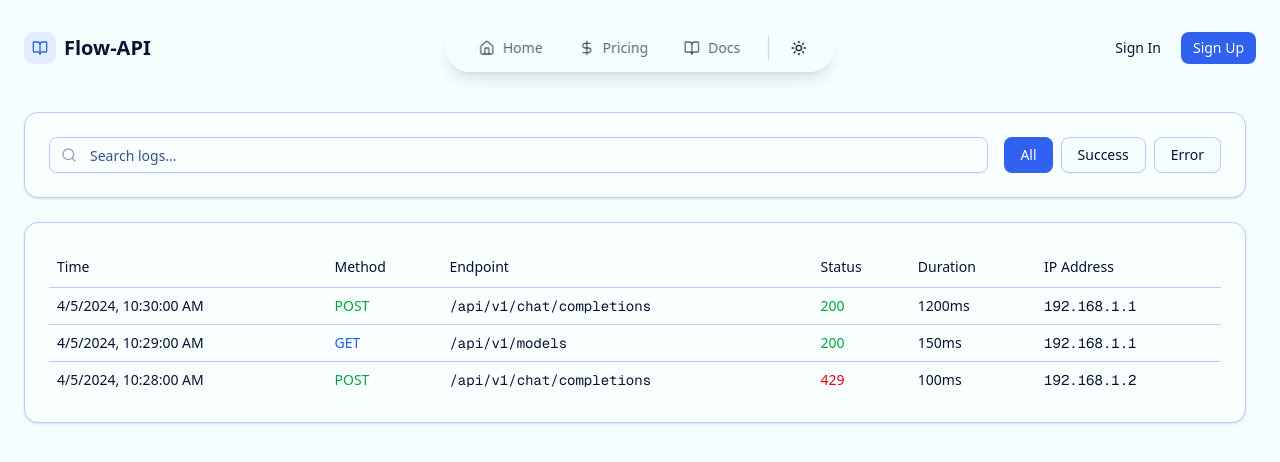
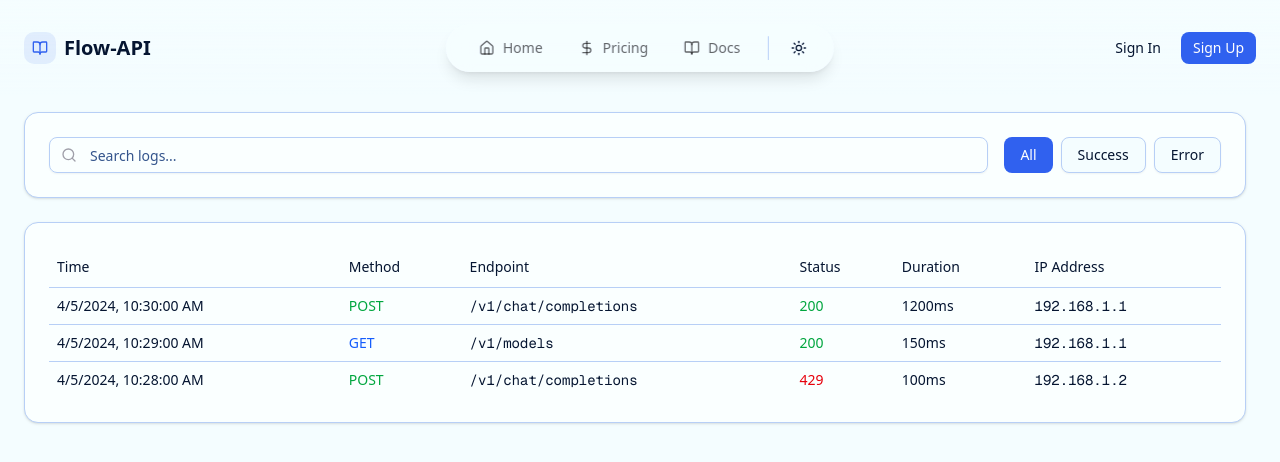
Before and after one commit to Luorivergoddess/Flow-API, a Next.js app in the folder frontend/: page /log in a window 1280 px wide. Shown: the top 462 px of the page. Built offline with nearby package versions, Linux system fonts and the light colour scheme.

Commit message:
🐛fix: fix API endpoint path

```diff
--- a/frontend/src/app/log/page.tsx
+++ b/frontend/src/app/log/page.tsx
@@ -21,7 +21,7 @@ const MOCK_LOGS: LogEntry[] = [
   {
     id: '1',
     timestamp: new Date('2024-04-05T10:30:00'),
-    endpoint: '/api/v1/chat/completions',
+    endpoint: '/v1/chat/completions',
     method: 'POST',
     status: 200,
     duration: 1200,
@@ -30,7 +30,7 @@ const MOCK_LOGS: LogEntry[] = [
   {
     id: '2',
     timestamp: new Date('2024-04-05T10:29:00'),
-    endpoint: '/api/v1/models',
+    endpoint: '/v1/models',
     method: 'GET',
     status: 200,
     duration: 150,
@@ -39,7 +39,7 @@ const MOCK_LOGS: LogEntry[] = [
   {
     id: '3',
     timestamp: new Date('2024-04-05T10:28:00'),
-    endpoint: '/api/v1/chat/completions',
+    endpoint: '/v1/chat/completions',
     method: 'POST',
     status: 429,
     duration: 100,
```
